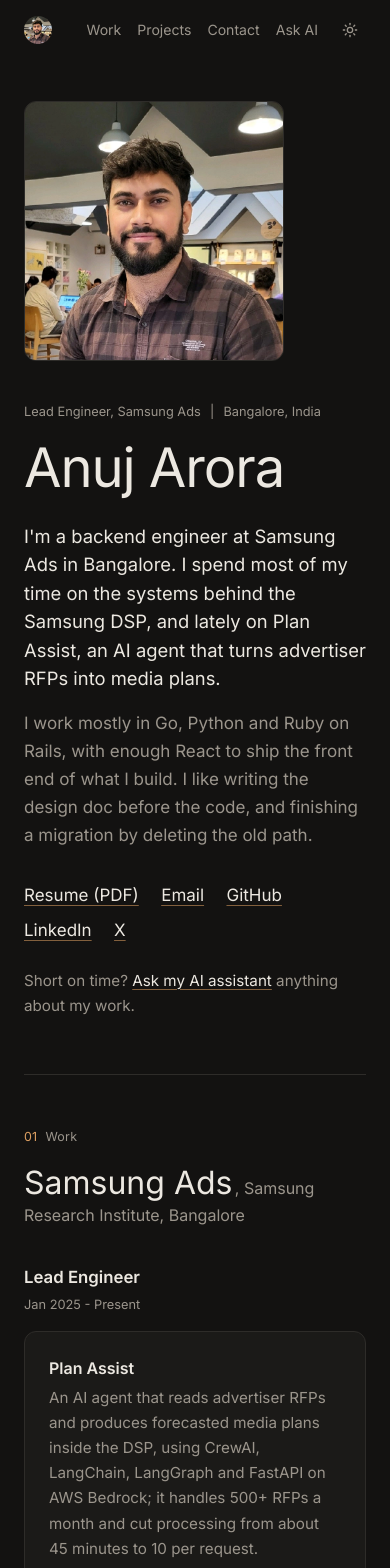
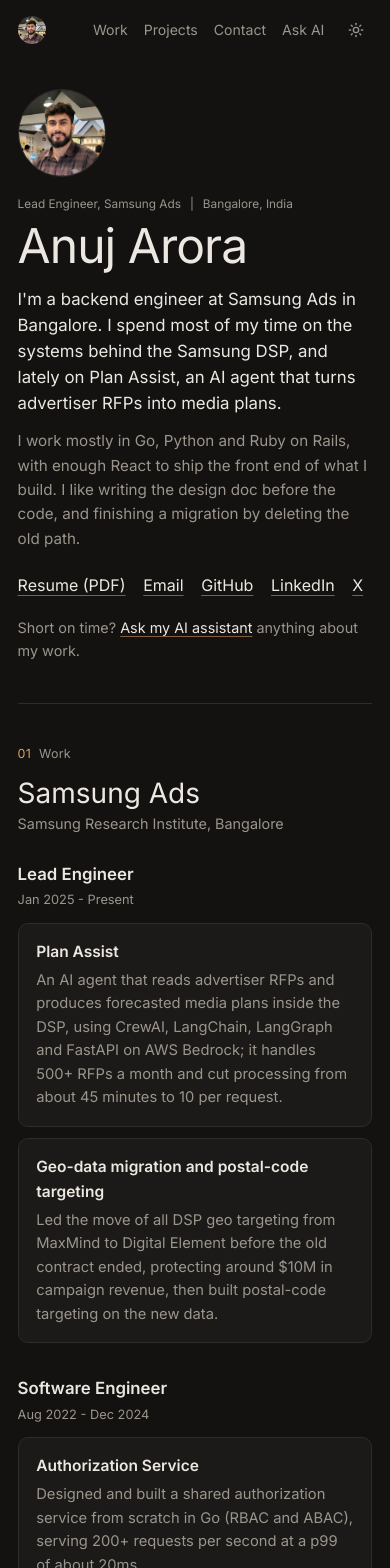
Before and after one commit to anujarora0502/my-portfolio, a Next.js app: page / in a window 390 px wide. Shown: the top 1568 px of the page. Built offline with nearby package versions, Linux system fonts and the light colour scheme; no server answers.

Commit message:
Improve portfolio mobile layout

```diff
--- a/src/app/globals.css
+++ b/src/app/globals.css
@@ -184,3 +184,28 @@
   grid-template-columns: repeat(auto-fit, minmax(280px, 1fr));
   gap: 1rem;
 }
+
+/* ------------------------------------------------------------------
+   Phones
+   ------------------------------------------------------------------ */
+@media (max-width: 760px) {
+  body {
+    font-size: 16px;
+    line-height: 1.6;
+  }
+  .container {
+    padding: 0 1.1rem;
+  }
+  .row {
+    padding: 2.5rem 0;
+    gap: 1rem;
+  }
+  .card {
+    padding: 1rem 1.1rem;
+    border-radius: 10px;
+  }
+  .card-grid {
+    grid-template-columns: 1fr;
+    gap: 0.7rem;
+  }
+}
--- a/src/components/Contact.module.css
+++ b/src/components/Contact.module.css
@@ -76,3 +76,27 @@
   font-size: 0.82rem;
   color: var(--text-muted);
 }
+
+@media (max-width: 760px) {
+  .heading {
+    font-size: 2.2rem;
+  }
+  .sub {
+    font-size: 0.95rem;
+    margin-bottom: 1.1rem;
+  }
+  .grid {
+    grid-template-columns: 1fr;
+  }
+  .card {
+    padding: 0.8rem 0.9rem;
+  }
+  .icon {
+    width: 2.2rem;
+    height: 2.2rem;
+  }
+  .footer {
+    flex-direction: column;
+    gap: 0.2rem;
+  }
+}
--- a/src/components/Experience.js
+++ b/src/components/Experience.js
@@ -11,7 +11,7 @@
       <div>
         <p className={styles.company}>
           <span className="serif">{work.team}</span>
-          <span className="muted">, {work.company}</span>
+          <span className="muted"><span className={styles.comma}>, </span>{work.company}</span>
         </p>
 
         {work.roles.map((role) => (
--- a/src/components/Experience.module.css
+++ b/src/components/Experience.module.css
@@ -63,3 +63,36 @@
     gap: 0.15rem;
   }
 }
+
+@media (max-width: 760px) {
+  .company {
+    margin-bottom: 1.5rem;
+  }
+  .company :global(.serif) {
+    display: block;
+    font-size: 1.75rem;
+    margin-bottom: 0.25rem;
+  }
+  .company :global(.muted) {
+    font-size: 0.9rem;
+  }
+  .comma {
+    display: none;
+  }
+  .role + .role {
+    margin-top: 2rem;
+  }
+  .roleHead {
+    margin-bottom: 0.75rem;
+  }
+  .itemName {
+    font-size: 0.97rem;
+  }
+  .itemText {
+    font-size: 0.92rem;
+  }
+  .beyond {
+    margin-top: 2rem;
+    font-size: 1.05rem;
+  }
+}
--- a/src/components/Hero.module.css
+++ b/src/components/Hero.module.css
@@ -87,3 +87,48 @@
     font-size: 1.15rem;
   }
 }
+
+/* Phones: compact profile header with a round photo next to the kicker */
+@media (max-width: 760px) {
+  .hero {
+    display: flex;
+    flex-direction: column;
+    align-items: stretch;
+    gap: 0;
+    padding-top: 1.75rem;
+    padding-bottom: 2.5rem;
+  }
+  .figure {
+    order: -1;
+    align-self: flex-start;
+    width: 88px;
+    max-width: 88px;
+    margin-bottom: 1.1rem;
+  }
+  .photo {
+    border-radius: 50%;
+  }
+  .kicker {
+    font-size: 0.74rem;
+    margin-bottom: 0.6rem;
+  }
+  .name {
+    font-size: 3rem;
+    margin-bottom: 1.1rem;
+  }
+  .intro {
+    font-size: 1.05rem;
+    margin-bottom: 0.8rem;
+  }
+  .about {
+    font-size: 0.95rem;
+    margin-bottom: 1.4rem;
+  }
+  .links {
+    gap: 0.4rem 1.1rem;
+    margin-bottom: 1.1rem;
+  }
+  .ask {
+    font-size: 0.9rem;
+  }
+}
--- a/src/components/Projects.module.css
+++ b/src/components/Projects.module.css
@@ -65,3 +65,22 @@
 .visit {
   white-space: nowrap;
 }
+
+@media (max-width: 760px) {
+  .note {
+    margin-bottom: 1.1rem;
+    font-size: 0.95rem;
+  }
+  .project {
+    padding: 1.15rem 1.15rem;
+  }
+  .titleLink :global(.serif) {
+    font-size: 1.75rem;
+  }
+  .desc {
+    font-size: 0.95rem;
+  }
+  .meta {
+    font-size: 0.88rem;
+  }
+}
--- a/src/components/Toolbox.js
+++ b/src/components/Toolbox.js
@@ -8,7 +8,7 @@
     <>
       <section id="skills" className="row">
         <h2 className="row-label"><span>03</span>Skills</h2>
-        <ul className={`card-grid ${styles.grid}`}>
+        <ul className={`card-grid ${styles.grid} ${styles.skillsGrid}`}>
           {Object.entries(skills).map(([group, items]) => (
             <li key={group} className="card">
               <h3 className={styles.cardTitle}>{group}</h3>
--- a/src/components/Toolbox.module.css
+++ b/src/components/Toolbox.module.css
@@ -43,3 +43,29 @@
   position: absolute;
   left: 0;
 }
+
+/* Phones: skills become compact two-up tiles so the section stays short */
+@media (max-width: 760px) {
+  .skillsGrid {
+    grid-template-columns: 1fr 1fr;
+  }
+  .skillsGrid > li {
+    padding: 0.85rem 0.9rem;
+  }
+  .skillsGrid .cardTitle {
+    font-size: 0.85rem;
+  }
+  .skillsGrid .cardText {
+    font-size: 0.84rem;
+    line-height: 1.5;
+  }
+  .cardText {
+    font-size: 0.92rem;
+  }
+}
+
+@media (max-width: 340px) {
+  .skillsGrid {
+    grid-template-columns: 1fr;
+  }
+}
```
